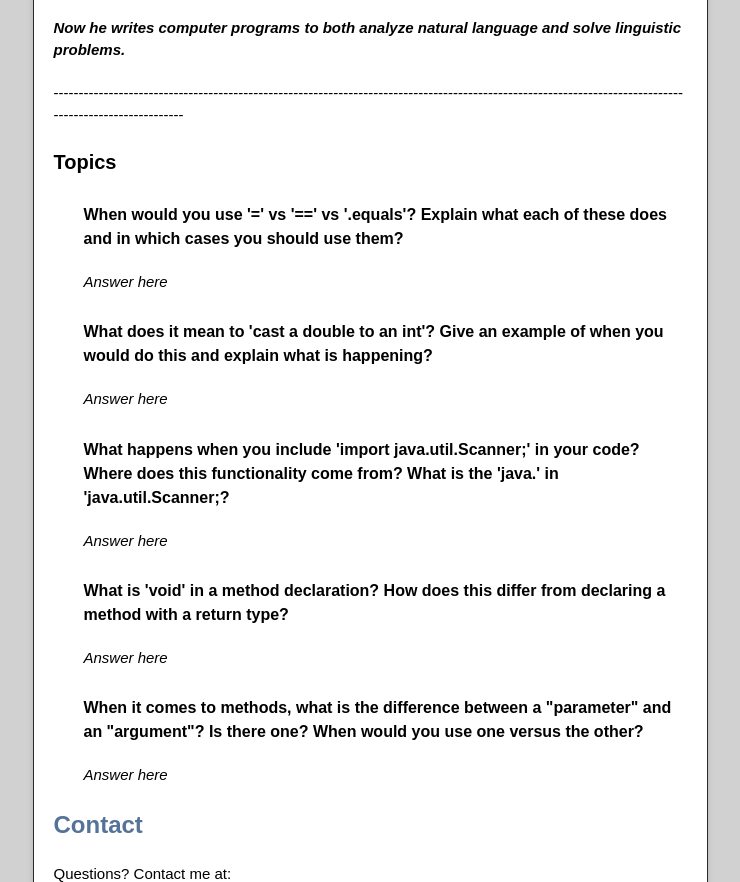
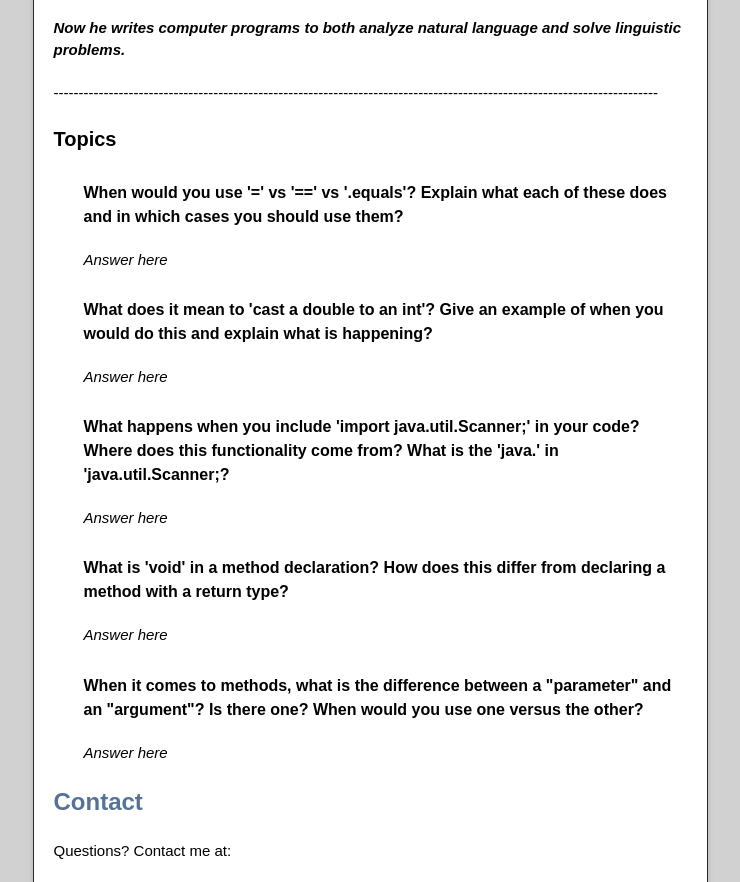
Before and after one commit to PatGaston3/PatGaston3.github.io, a plain HTML site: page index.html in a window 1280 px wide. Shown: the part 931-1813 px from the top of the page, without its empty margins (270-1010 px from the left). Drawn offline with nearby package versions, Linux system fonts and the light colour scheme.

Commit message:
Update index.html

```diff
--- a/index.html
+++ b/index.html
@@ -41,7 +41,7 @@
 <p>He received his B.A. In Linguistics from Stony Brook University in New York. While studying, his main interests were both theoretical and computational linguistics. As a part of his program, he studied one year of both French and Arabic; studying Arabic with the government STARTALK program receiving an ACETFL novice-mid proficiency certificate. <p>While at Stony Brook, he gained experience in <strong>developing</strong> while conducting research under the State University Of New York Research Foundation where he carried out a phonological experiment which included coding in Java, HTML/CSS and JavaScript. Also, in the department's "Special Topics in Linguistics: Computational Linguistics" course, he programmed extensively in python and focused on natural language processing.
 <p>Patrick got his first taste of <strong>linguistic</strong> experience while working for a year at Stony Brook's Multilingual and Multicultrual Communications Center (MIC) as a Linguist/Student assistant. While at the MIC, he worked with top global scholars to examine communicative adapatations by individuals as they transcend language and cultures. His time here was spent doing reaserch, conducting interviews and generating knowledge on the impact of global mobility and technologial innovation on language practices.</p>
 <p><strong><em>Now he writes computer programs to both analyze natural language and solve linguistic problems.</em></strong></p>
-<p>--------------------------------------------------------------------------------------------------------------------------------------------------------</p>
+<p>-------------------------------------------------------------------------------------------------------------------------</p>
 <h3>
 <a id="designer-templates" class="anchor" href="#designer-templates" aria-hidden="true"><span aria-hidden="true" class="octicon octicon-link"></span></a>Topics</h3>
 
```
